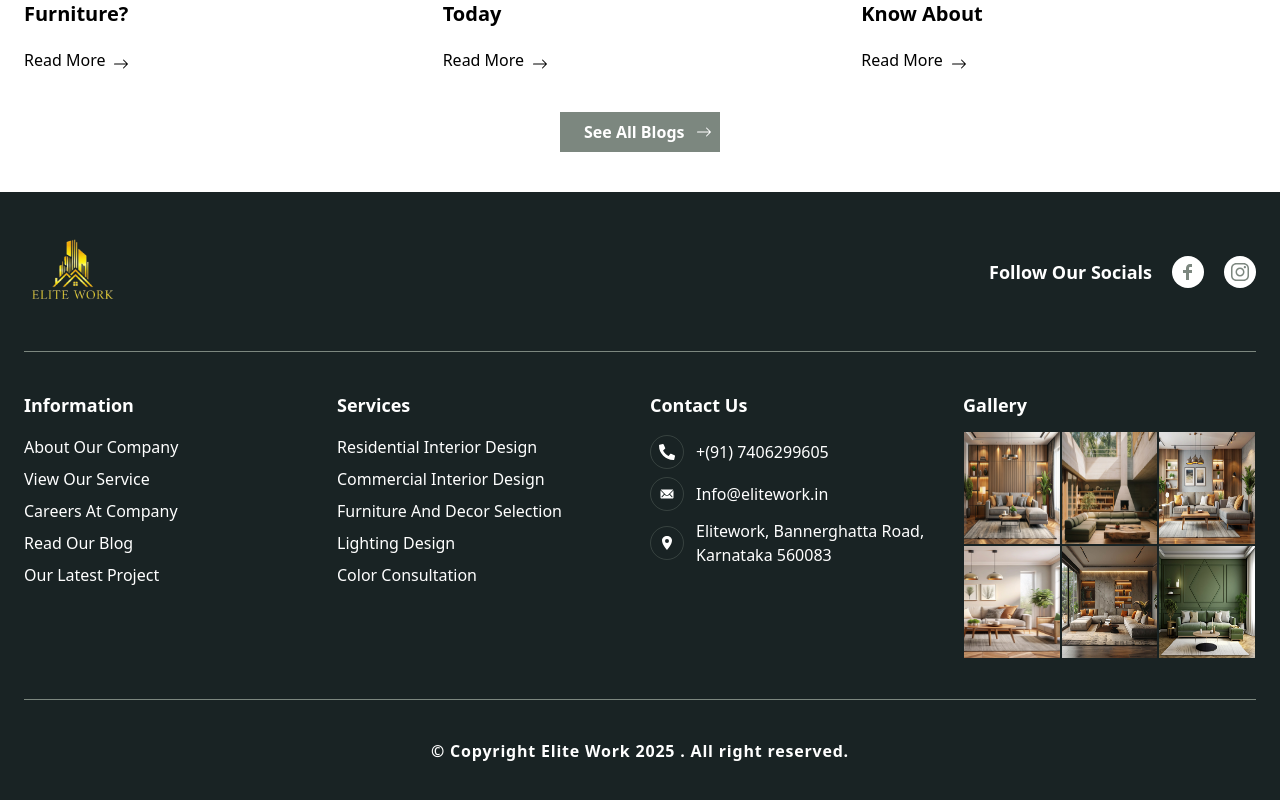
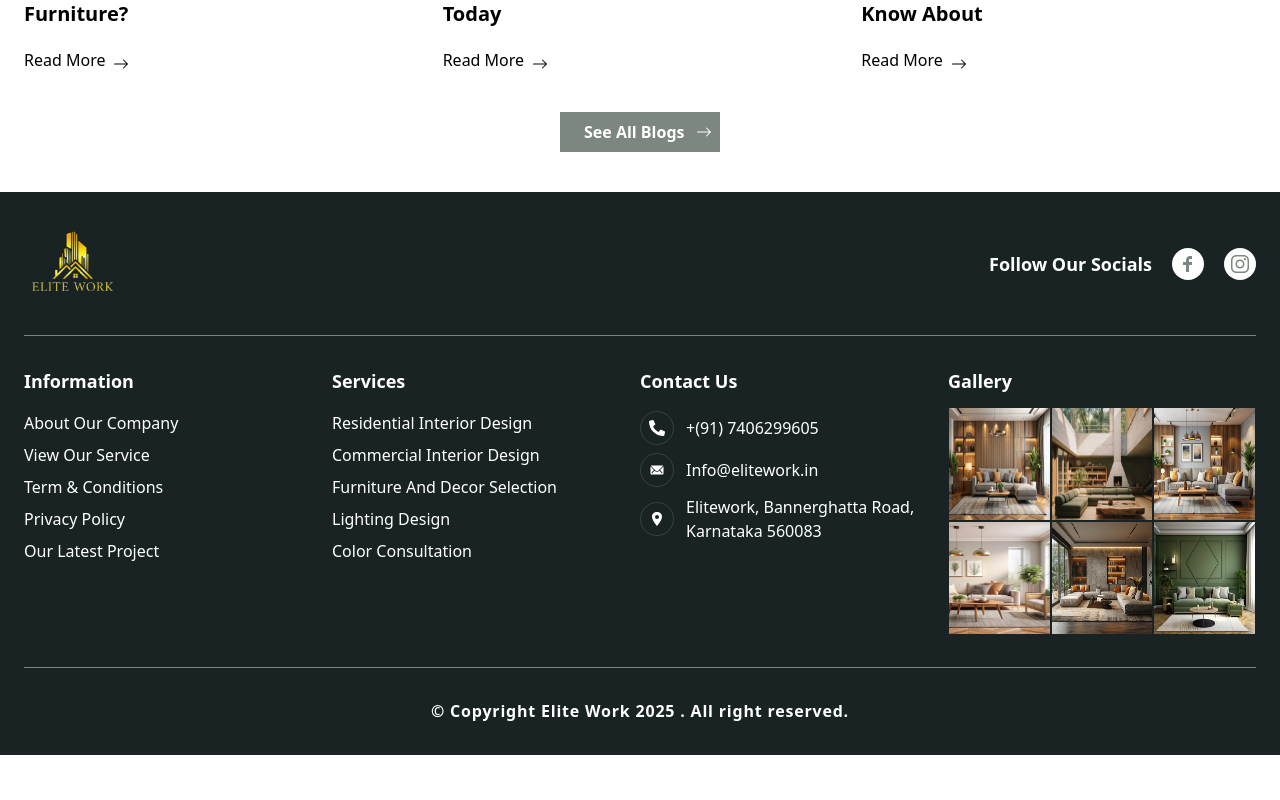
Before and after one commit to Coader-Sasmi/elite_work, a Next.js app: page / in a window 1280 px wide. Shown: the part 6941-7741 px from the top of the page. After the commit the page ends 7696 px from the top, so only its background shows below. Built offline with nearby package versions, Linux system fonts and the light colour scheme.

Commit message:
Footer Section done

```diff
--- /dev/null
+++ b/src/app/about/page.tsx
@@ -0,0 +1,3 @@
+export default function page() {
+  return <div>page</div>;
+}
--- /dev/null
+++ b/src/app/privacy/page.tsx
@@ -0,0 +1,3 @@
+export default function page() {
+  return <div>page</div>;
+}
--- /dev/null
+++ b/src/app/project/page.tsx
@@ -0,0 +1,3 @@
+export default function page() {
+  return <div>page</div>;
+}
--- /dev/null
+++ b/src/app/service/page.tsx
@@ -0,0 +1,3 @@
+export default function page() {
+  return <div>page</div>;
+}
--- /dev/null
+++ b/src/app/term/page.tsx
@@ -0,0 +1,12 @@
+export default function page() {
+  return (
+    <aside className="main-container py-10">
+      <p>
+        <span className="font-semibold">Elite Work</span> is committed to
+        maintaining the privacy of our {`users'`} information. This Privacy
+        Policy clarifies how we collect, use, and protect the information you
+        provide when you visit or register on Elite Work’s website.
+      </p>
+    </aside>
+  );
+}
--- a/src/components/Footer.tsx
+++ b/src/components/Footer.tsx
@@ -12,19 +12,53 @@ export default function Footer() {
   const footerArr = [
     {
       heading: "Information",
-      title1: "About Our Company",
-      title2: "View Our Service",
-      title3: "Careers At Company",
-      title4: "Read Our Blog",
-      title5: "Our Latest Project",
+      list: [
+        {
+          title: "About Our Company",
+          path: "/",
+        },
+        {
+          title: "View Our Service",
+          path: "/",
+        },
+        {
+          title: "Term & Conditions",
+          path: "/term",
+        },
+        {
+          title: "Privacy Policy",
+          path: "/privacy",
+        },
+        {
+          title: "Our Latest Project",
+          path: "/",
+        },
+      ],
     },
     {
       heading: "Services",
-      title1: "Residential Interior Design",
-      title2: "Commercial Interior Design",
-      title3: "Furniture And Decor Selection",
-      title4: "Lighting Design",
-      title5: "Color Consultation",
+      list: [
+        {
+          title: "Residential Interior Design",
+          path: "/",
+        },
+        {
+          title: "Commercial Interior Design",
+          path: "/",
+        },
+        {
+          title: "Furniture And Decor Selection",
+          path: "/",
+        },
+        {
+          title: "Lighting Design",
+          path: "/",
+        },
+        {
+          title: "Color Consultation",
+          path: "/",
+        },
+      ],
     },
   ];
   const Gallery_Arr = [
@@ -48,8 +82,8 @@ export default function Footer() {
     },
   ];
   return (
-    <aside className="bg-secondary py-10">
-      <section className="main-container flex flex-col gap-10 text-white">
+    <aside className="bg-secondary py-8">
+      <section className="main-container flex flex-col gap-8 text-white">
         <div className="flex md:justify-between md:flex-row items-center flex-col gap-5">
           <img src="./logo.png" alt="image" className="w-24 h-auto" />
           <div className="flex gap-5 items-center">
@@ -57,22 +91,29 @@ export default function Footer() {
             <div className="bg-white rounded-full p-1 text-quaternary">
               <TiSocialFacebook className="text-2xl" />
             </div>
-            <div className="bg-white rounded-full p-1 text-quaternary">
-              <IoLogoInstagram className="text-2xl" />
-            </div>
+            <Link
+              href="https://www.instagram.com/reel/DClH3DXPk7A/?igsh=ZnA5MXU5d2Zkang3"
+              target="_"
+            >
+              <div className="bg-white rounded-full p-1 text-quaternary">
+                <IoLogoInstagram className="text-2xl" />
+              </div>
+            </Link>
           </div>
         </div>
         <div className="w-full bg-quaternary h-[0.01rem]"></div>
-        <section className="grid lg:grid-cols-4 md:grid-cols-2 grid-cols-1 gap-5">
+        <section className="grid lg:grid-cols-4 md:grid-cols-2 grid-cols-1 gap-8 lg:gap-0">
           {footerArr?.map((curElm, i) => (
             <div key={i} className="flex flex-col gap-4">
               <h1 className="text-lg font-semibold">{curElm?.heading}</h1>
               <div className="flex flex-col gap-2">
-                <p>{curElm?.title1}</p>
-                <p>{curElm?.title2}</p>
-                <p>{curElm?.title3}</p>
-                <p>{curElm?.title4}</p>
-                <p>{curElm?.title5}</p>
+                {curElm?.list.map((innerElm, i) => (
+                  <div key={i}>
+                    <Link href={innerElm?.path}>
+                      <p>{innerElm?.title}</p>
+                    </Link>
+                  </div>
+                ))}
               </div>
             </div>
           ))}
--- a/src/components/Skills.tsx
+++ b/src/components/Skills.tsx
@@ -58,12 +58,12 @@ export default function Skills() {
       <section className="relative w-full ">
         <div className="flex md:flex-row flex-col gap-8">
           <img src="./skill_1.jpg" alt="image" className="" />
-          <div className="md:absolute lg:right-10 top-[4rem] ">
+          <div className="md:absolute hidden lg:right-10 top-[4rem] ">
             <img src="./skill_2.jpg" alt="image" className="" />
           </div>
         </div>
         <div className="md:absolute lg:right-10 top-2/3 md:w-auto mt-8">
-          <img src="./skill_3.jpg" alt="image" />
+          <img src="./skill_3.jpg" alt="image" className="" />
         </div>
       </section>
     </aside>
```
